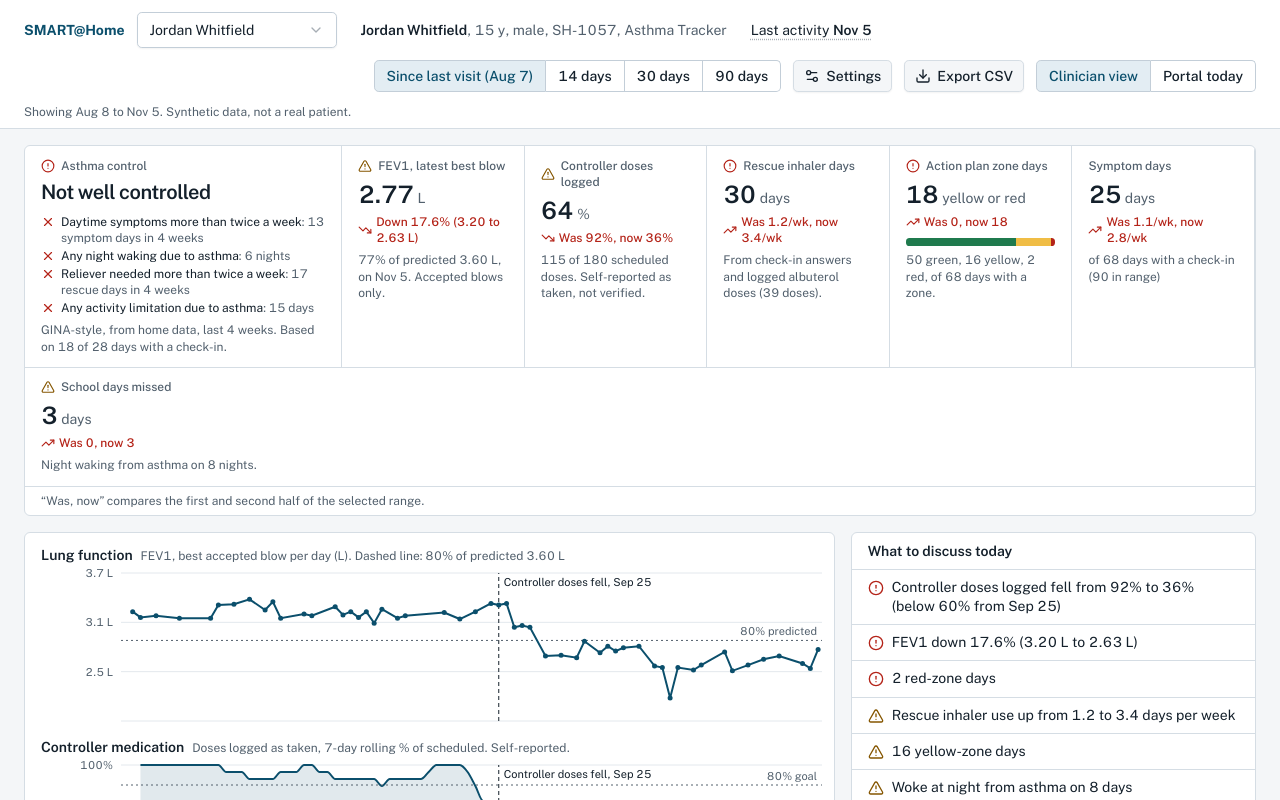
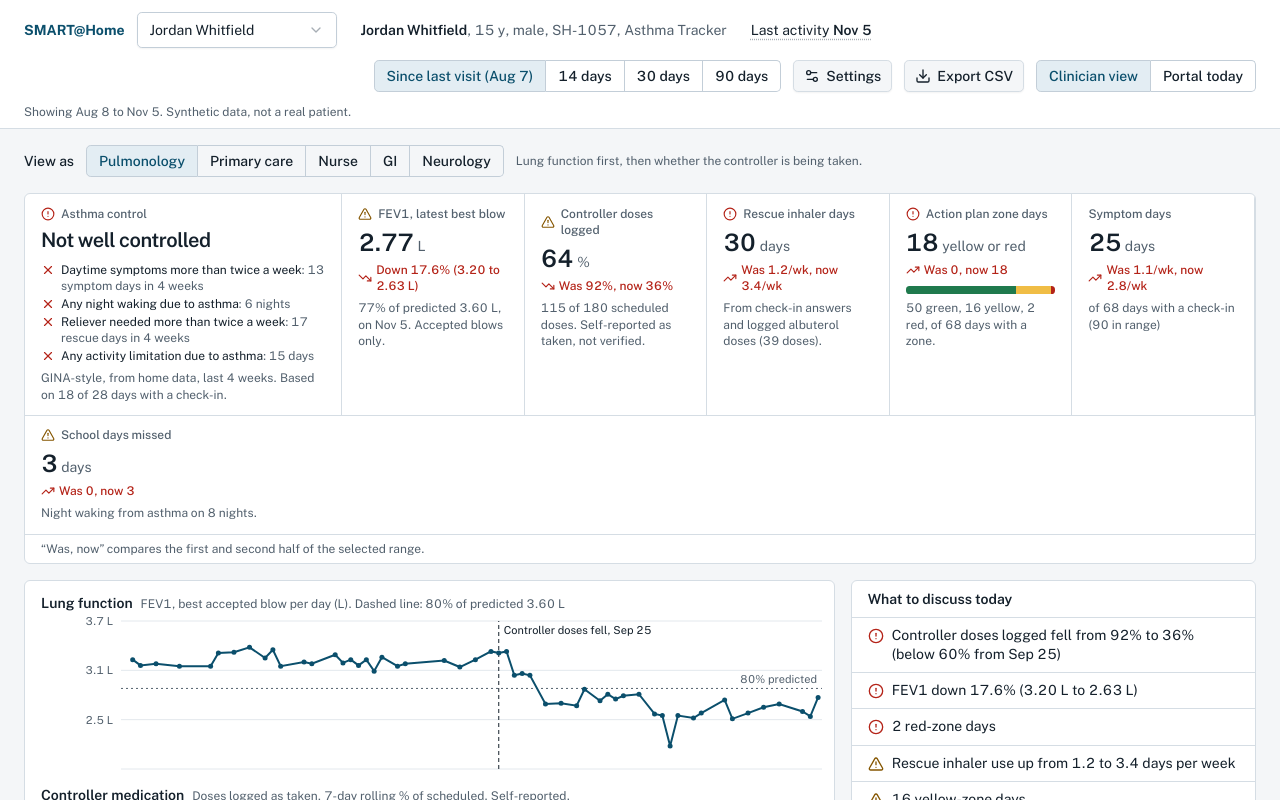
Before and after one commit to AidenKnecht/SMART-HOME, a React (Vite) app: page / in a window 1280 px wide. Shown: the top 800 px of the page. Built offline with nearby package versions, Linux system fonts and the light colour scheme.

Commit message:
Add specialty lens toggle: reorders and filters tiles and trend panels
Co-Authored-By: Claude Opus 5.5 <noreply@anthropic.com>

```diff
--- a/src/App.tsx
+++ b/src/App.tsx
@@ -1,7 +1,9 @@
 import { useMemo, useState } from 'react'
 import { TooltipProvider } from '@/components/ui/tooltip'
 import { ChangeFlags } from '@/components/clinician/ChangeFlags'
-import { buildModel, type RangeKey } from '@/components/clinician/model'
+import { buildModel, type Lens, type RangeKey } from '@/components/clinician/model'
+import { LENSES } from '@/components/clinician/lenses'
+import { ToggleGroup, ToggleGroupItem } from '@/components/ui/toggle-group'
 import { PatientHeader, type ViewKey } from '@/components/clinician/PatientHeader'
 import { SummaryStrip } from '@/components/clinician/SummaryStrip'
 import { tilesFor } from '@/components/clinician/tiles'
@@ -18,7 +20,9 @@ export default function App() {
   const [view, setView] = useState<ViewKey>('clinician')
   const doc = patients.find((p) => p.id === patientId) ?? demoPatient
   const model = useMemo(() => buildModel(doc, range, dayRule), [doc, range, dayRule])
-  const tiles = tilesFor('pulm')
+  const [lens, setLens] = useState<Lens>('pulm')
+  const lensDef = LENSES.find((l) => l.key === lens)!
+  const tiles = tilesFor(lens)
 
   const exportCsv = () => {
     const blob = new Blob([daysToCsv(model.days)], { type: 'text/csv' })
@@ -46,9 +50,27 @@ export default function App() {
       <main className="mx-auto max-w-[1600px] space-y-4 px-6 py-4">
         {view === 'clinician' ? (
           <>
+            <div className="flex flex-wrap items-center gap-3">
+              <span className="text-sm font-medium">View as</span>
+              <ToggleGroup
+                type="single"
+                variant="outline"
+                size="sm"
+                value={lens}
+                onValueChange={(v) => v && setLens(v as Lens)}
+                aria-label="Specialty view"
+              >
+                {LENSES.map((l) => (
+                  <ToggleGroupItem key={l.key} value={l.key} className="px-3">
+                    {l.label}
+                  </ToggleGroupItem>
+                ))}
+              </ToggleGroup>
+              <span className="text-muted-foreground text-xs">{lensDef.description}</span>
+            </div>
             <SummaryStrip model={model} tiles={tiles} />
             <div className="grid gap-4 xl:grid-cols-[minmax(0,2fr)_minmax(0,1fr)]">
-              <TrendPanels model={model} />
+              <TrendPanels model={model} panels={lensDef.panels} />
               <ChangeFlags flags={model.flags} />
             </div>
             <DailyTimeline model={model} dayRule={dayRule} />
--- a/src/components/clinician/TrendPanels.tsx
+++ b/src/components/clinician/TrendPanels.tsx
@@ -1,4 +1,4 @@
-import { useState } from 'react'
+import { Fragment, useState } from 'react'
 import {
   Area,
   AreaChart,
@@ -107,7 +107,9 @@ function DayRow({
   )
 }
 
-export function TrendPanels({ model }: { model: Model }) {
+export type Panel = 'lung' | 'meds' | 'checkins'
+
+export function TrendPanels({ model, panels = ['lung', 'meds', 'checkins'] }: { model: Model; panels?: Panel[] }) {
   const { days, ctx, doc, dropDay } = model
   const [hover, setHover] = useState<number | null>(null)
   const roll = rollingAdherence(days, ctx)
@@ -152,12 +154,8 @@ export function TrendPanels({ model }: { model: Model }) {
   const syncProps = { syncId: 'days', syncMethod: 'value' as const }
   const labelEvery = n > 45 ? 14 : n > 20 ? 7 : 2
 
-  return (
-    <section aria-labelledby="trend-h" className="bg-card rounded-lg border pb-3">
-      <h2 id="trend-h" className="sr-only">
-        Trends
-      </h2>
-
+  const lung = (
+    <>
       <PanelTitle title="Lung function" note={`FEV1, best accepted blow per day (L). Dashed line: 80% of predicted ${predicted.toFixed(2)} L`} />
       <div className="h-40">
         <ResponsiveContainer width="100%" height="100%">
@@ -194,6 +192,10 @@ export function TrendPanels({ model }: { model: Model }) {
         </ResponsiveContainer>
       </div>
 
+    </>
+  )
+  const med = (
+    <>
       <PanelTitle title="Controller medication" note="Doses logged as taken, 7-day rolling % of scheduled. Self-reported." />
       <div className="h-28">
         <ResponsiveContainer width="100%" height="100%">
@@ -227,6 +229,17 @@ export function TrendPanels({ model }: { model: Model }) {
         </ResponsiveContainer>
       </div>
 
+    </>
+  )
+  const order = panels.filter((p) => p !== "checkins")
+
+  return (
+    <section aria-labelledby="trend-h" className="bg-card rounded-lg border pb-3">
+      <h2 id="trend-h" className="sr-only">
+        Trends
+      </h2>
+
+      {order.map((p) => (p === "lung" ? <Fragment key={p}>{lung}</Fragment> : <Fragment key={p}>{med}</Fragment>))}
       <PanelTitle title="Daily check-ins" note="Filled dot: yes. Small dash: no check-in that day." />
       <div className="mt-1 space-y-1">
         {(
--- /dev/null
+++ b/src/components/clinician/lenses.ts
@@ -0,0 +1,43 @@
+import type { Lens } from './model'
+import type { Panel } from './TrendPanels'
+
+export interface LensDef {
+  key: Lens
+  label: string
+  description: string
+  panels: Panel[]
+}
+
+/** Same data, different emphasis. Draft: confirm with clinicians what each specialty looks for. */
+export const LENSES: LensDef[] = [
+  {
+    key: 'pulm',
+    label: 'Pulmonology',
+    description: 'Lung function first, then whether the controller is being taken.',
+    panels: ['lung', 'meds', 'checkins'],
+  },
+  {
+    key: 'pcp',
+    label: 'Primary care',
+    description: 'Control and controller use first, lung function as supporting evidence.',
+    panels: ['meds', 'lung', 'checkins'],
+  },
+  {
+    key: 'nurse',
+    label: 'Nurse',
+    description: 'Doses, action plan zones and day-by-day check-ins, for coaching and follow-up calls.',
+    panels: ['meds', 'checkins'],
+  },
+  {
+    key: 'gi',
+    label: 'GI',
+    description: 'Asthma at a glance for a visit about something else: control, controller use, school impact.',
+    panels: ['meds', 'checkins'],
+  },
+  {
+    key: 'neuro',
+    label: 'Neurology',
+    description: 'Asthma at a glance for a visit about something else: control, controller use, school impact.',
+    panels: ['meds', 'checkins'],
+  },
+]
```
